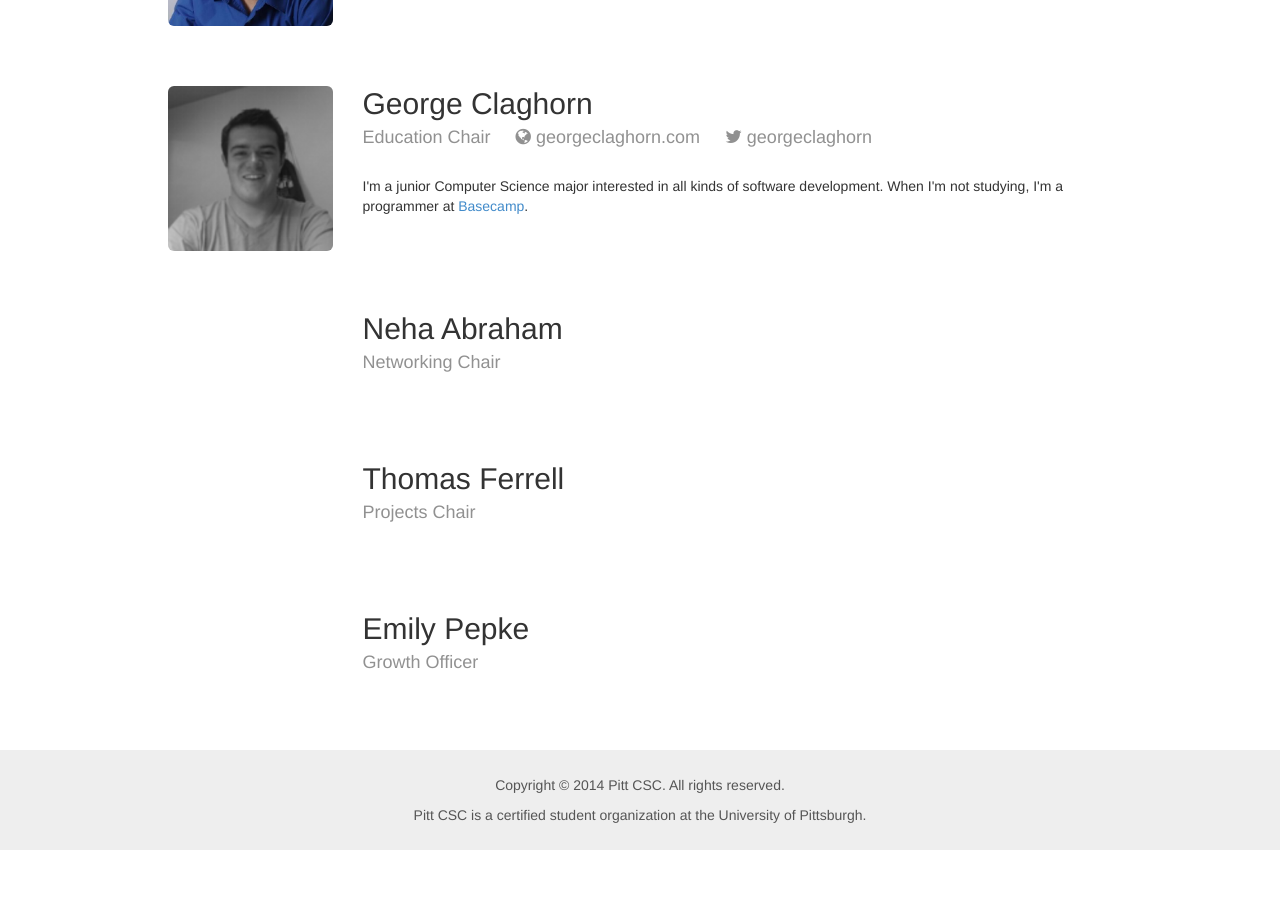
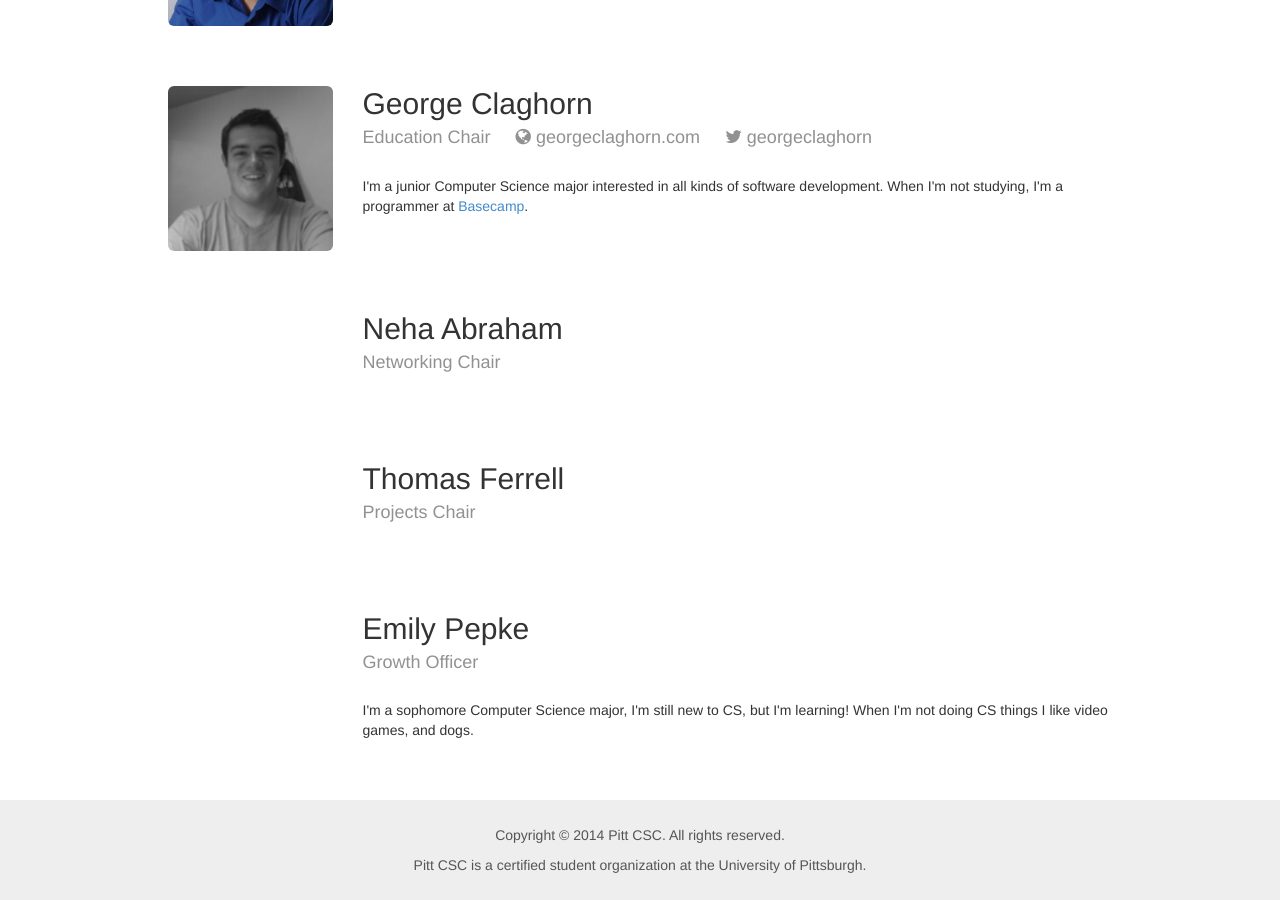
Before and after one commit to pittcsc/old-pittcsc-website-archived, a Jekyll site: the page built from officers/index.html, in a window 1280 px wide and 900 px high, scrolled down 1085 px. Built offline with Jekyll 4.4.1, drawn with Linux system fonts in a browser that asks for light colours; Markdown is read by kramdown in place of the engine named in the settings; before the commit the page ends 1935 px from its top, so only the background shows below that.

Commit message:
Emily bio

```diff
--- a/_data/officers.yml
+++ b/_data/officers.yml
@@ -48,4 +48,4 @@
 - title: Growth Officer
   name: Emily Pepke
   email:
-  bio:
+  bio: I'm a sophomore Computer Science major, I'm still new to CS, but I'm learning! When I'm not doing CS things I like video games, and dogs.
```
